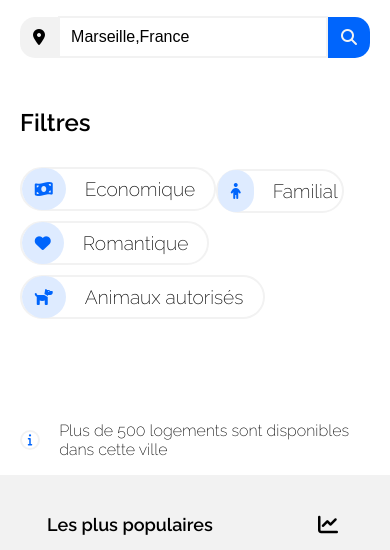
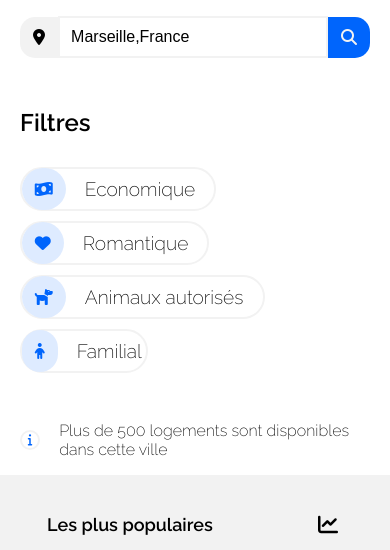
Before and after one commit to JessyPerrot/Jessyperrot_2_17052021, a plain HTML site: page index.html in a window 390 px wide. Shown: the part 294-844 px from the top of the page. Drawn offline with Linux system fonts and the light colour scheme.

Commit message:
ajout media querie

```diff
--- a/CSS/style.css
+++ b/CSS/style.css
@@ -834,3 +834,11 @@ footer{
 }
 
 }
+
+@media screen and (max-width:480px){
+
+  .deplacer{
+    position: initial;
+  }
+
+}
```
